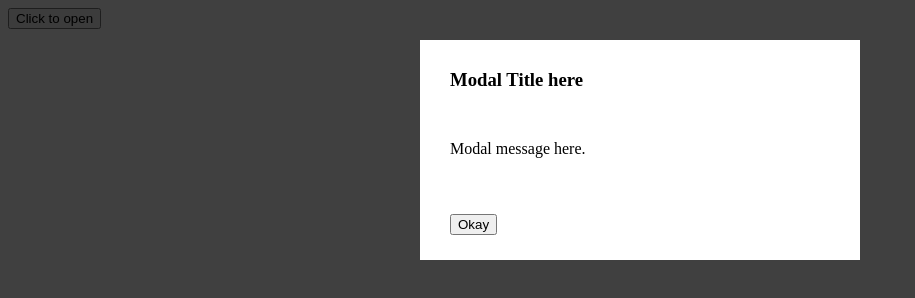
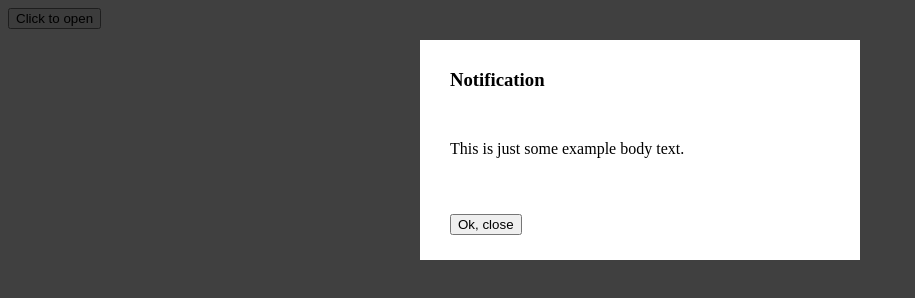
Before and after one commit to Zaffri/VueJS-Modal, a plain HTML site: page example/index.html in a window 1280 px wide. Both pictures are taken after a click on the button "Click to open". Shown: the whole page, without its empty margins (0-915 px from the left). Drawn offline with nearby package versions, Linux system fonts and the light colour scheme.

Commit message:
SM: Props data added to component.

```diff
--- a/example/index.html
+++ b/example/index.html
@@ -11,7 +11,7 @@
 
     <section id="app">
         <button v-on:click="showModal">Click to open</button>
-        <zaffri-modal v-if="modalVisible"></zaffri-modal>
+        <zaffri-modal v-if="modalVisible" v-bind:data="zaffriModal"></zaffri-modal>
     </section>
 
     <!-- Modal markup -->
@@ -19,14 +19,14 @@
         <div class="zaffri-modal">
 
             <div class="zaffri-modal-body">
-                <header><h3>Modal Title here</h3></header>
+                <header><h3>{{ data.title }}</h3></header>
 
                 <section class="zaffri-modal-message">
-                    <p>Modal message here.</p>
+                    <p>{{ data.messageBody }}</p>
                 </section>
 
                 <div class="zaffri-modal-button-area">
-                    <button>Okay</button>
+                    <button>{{ data.confirmText }}</button>
                 </div>
             </div>
 
--- a/example/js/app.js
+++ b/example/js/app.js
@@ -1,15 +1,22 @@
 var ZaffriModal = Vue.component('zaffri-modal', {
-    template: "#zaffri-modal-template"
+    template: "#zaffri-modal-template",
+    props: ['data']
 });
 
 var app = new Vue({
     el: "#app",
     data: {
-         modalVisible: false
+         modalVisible: false,
+         zaffriModal: {
+             // notify | confirm
+             type: "notify",
+             title: "Notification",
+             messageBody: "This is just some example body text.",
+             confirmText: "Ok, close"
+         }
     },
     methods: {
         showModal: function() {
-            console.log('open');
             this.modalVisible = true;
         }
     }
```
